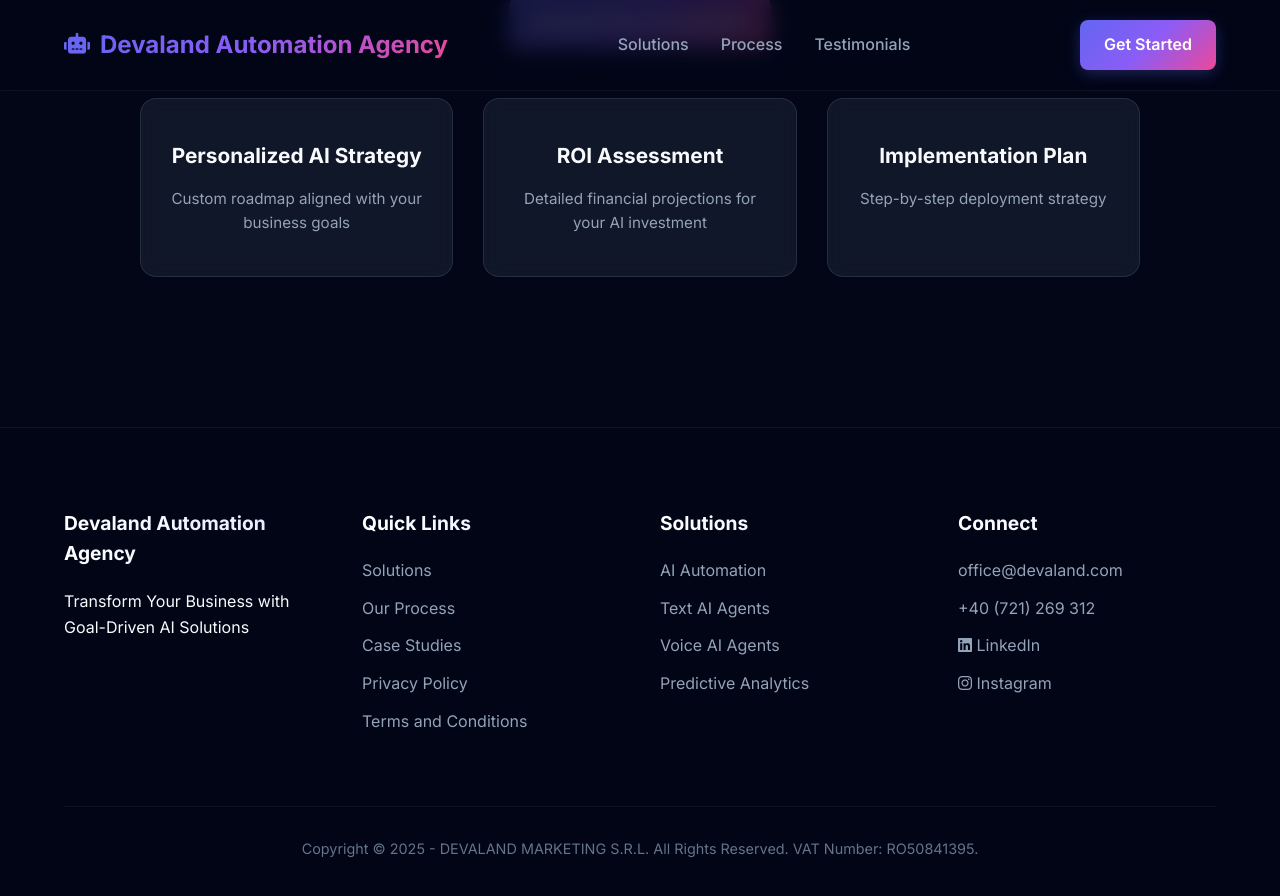
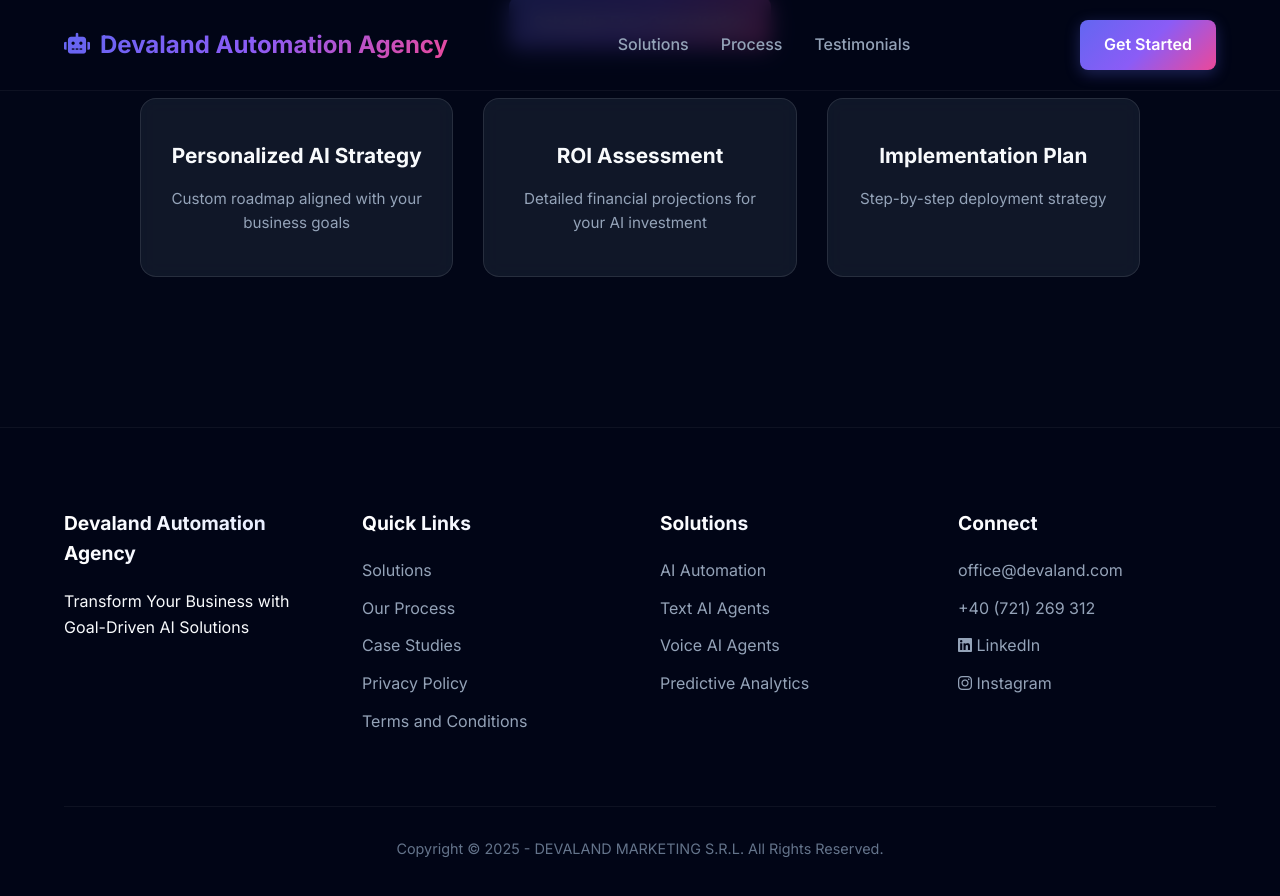
Before and after one commit to MariusGithub13/devaland-ai, a Jekyll site: the page index.html, which Jekyll copies as it is, in a window 1280 px wide and 900 px high, scrolled down 5068 px. Shown: the top 896 px of the window. Built offline with Jekyll 4.4.1, drawn with Linux system fonts in a browser that asks for light colours.

Commit message:
Update index.html

```diff
--- a/index.html
+++ b/index.html
@@ -1191,7 +1191,7 @@
         </div>
 
         <div class="copyright">
-            Copyright &copy; 2025 - DEVALAND MARKETING S.R.L. All Rights Reserved. VAT Number: RO50841395.
+            Copyright &copy; 2025 - DEVALAND MARKETING S.R.L. All Rights Reserved.
         </div>
     </footer>
 
```
